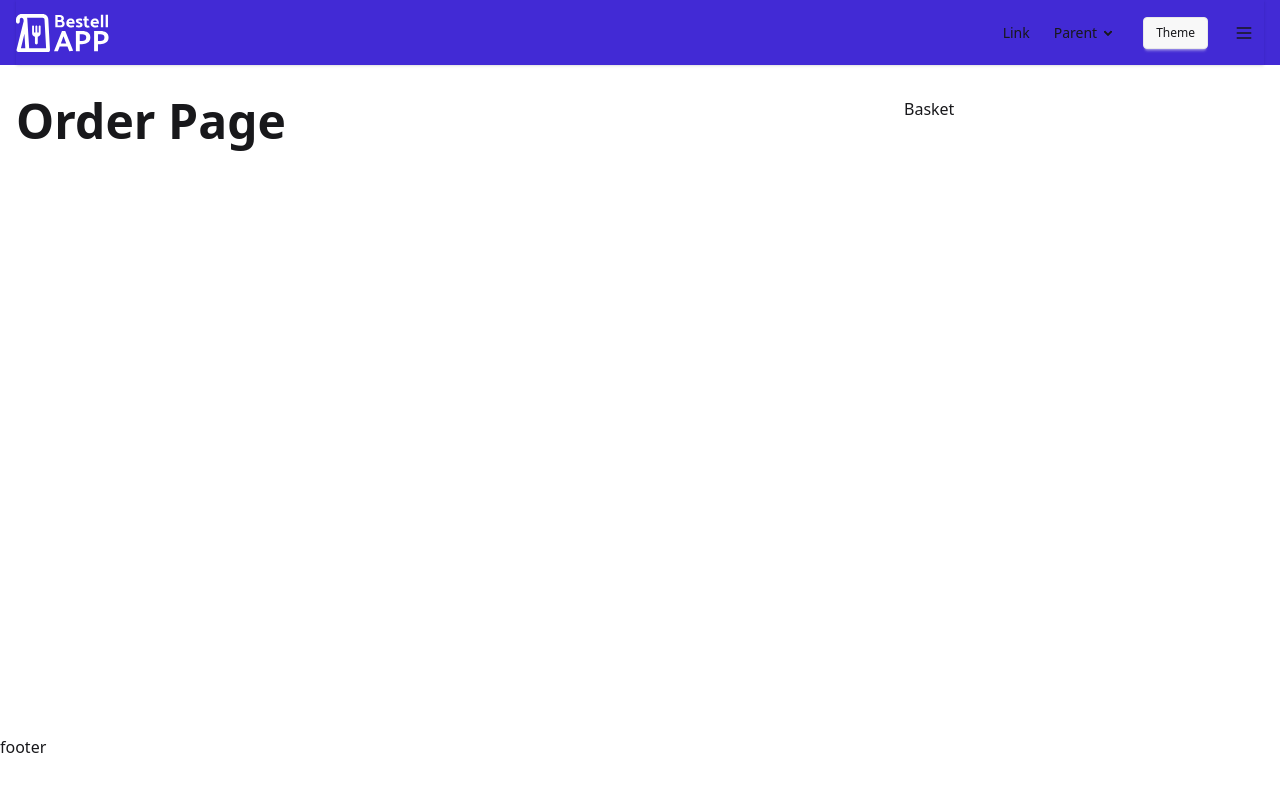
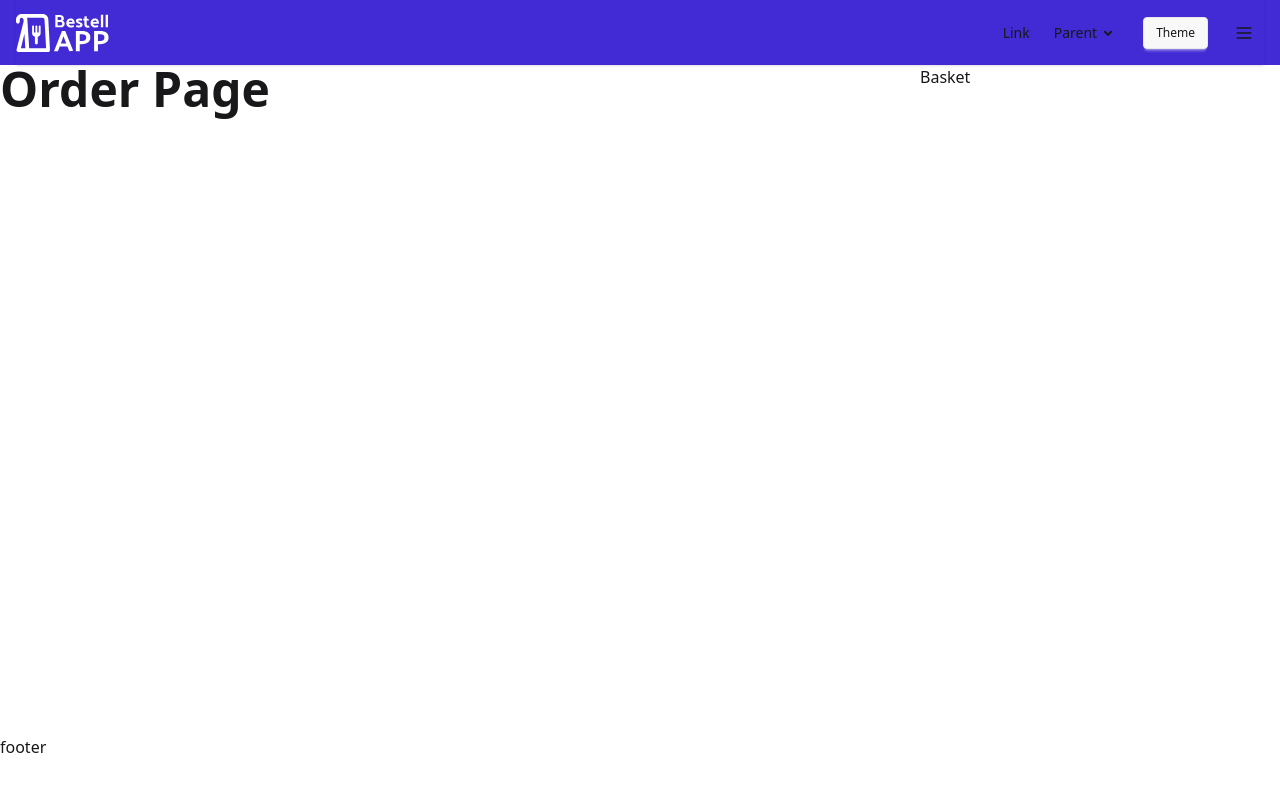
Before and after one commit to larsbeckdev/demo-bestell-app, a Vue app: page /bestellen in a window 1280 px wide. Shown: the top 792 px of the page. Built offline with nearby package versions, Linux system fonts and the light colour scheme.

Commit message:
Add padding override to main section in OrderLayout component

```diff
--- a/src/layouts/order/OrderLayout.vue
+++ b/src/layouts/order/OrderLayout.vue
@@ -30,6 +30,7 @@ header {
 
 main {
   height: calc(100vh - 130px);
+  padding: 0 !important;
 }
 
 footer {
```
